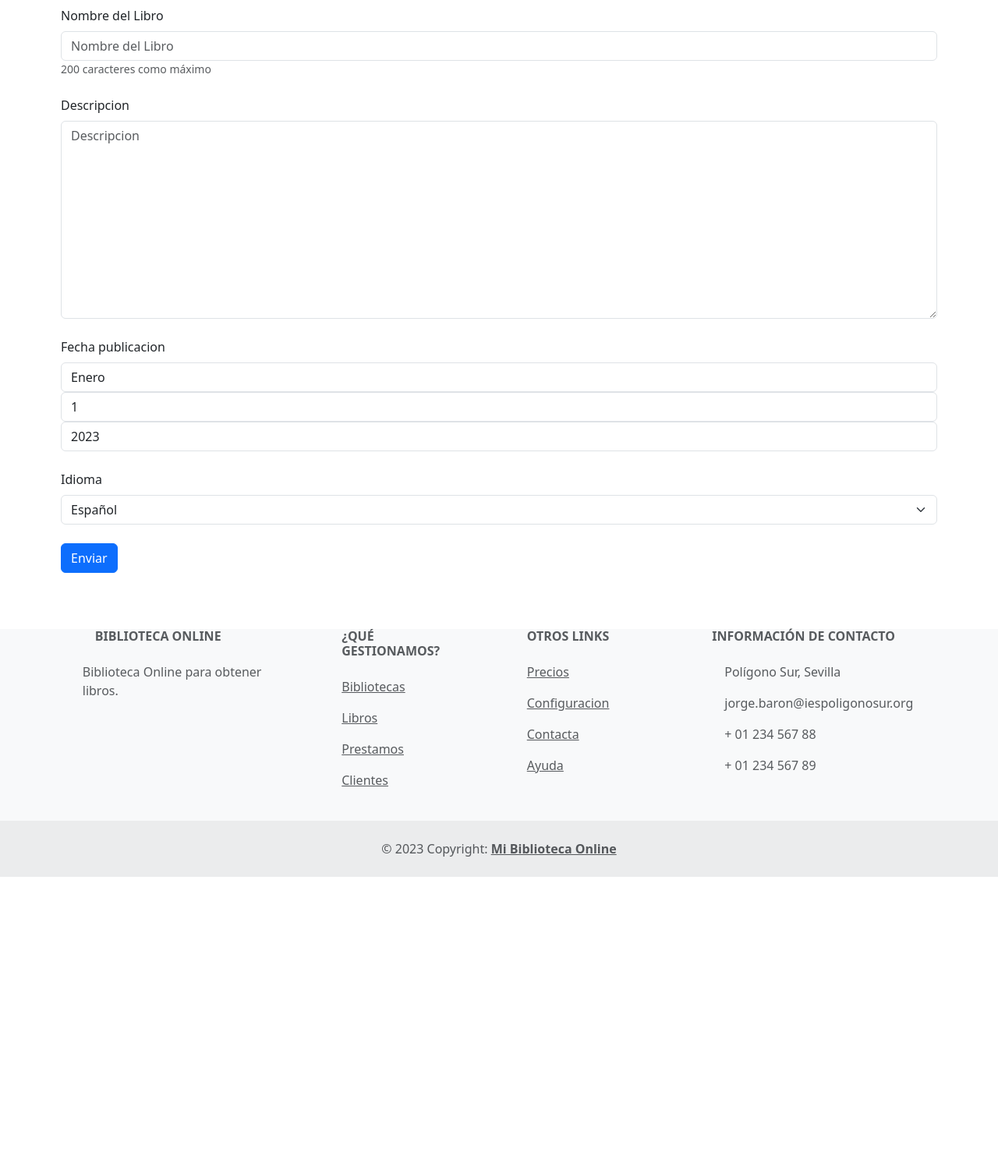
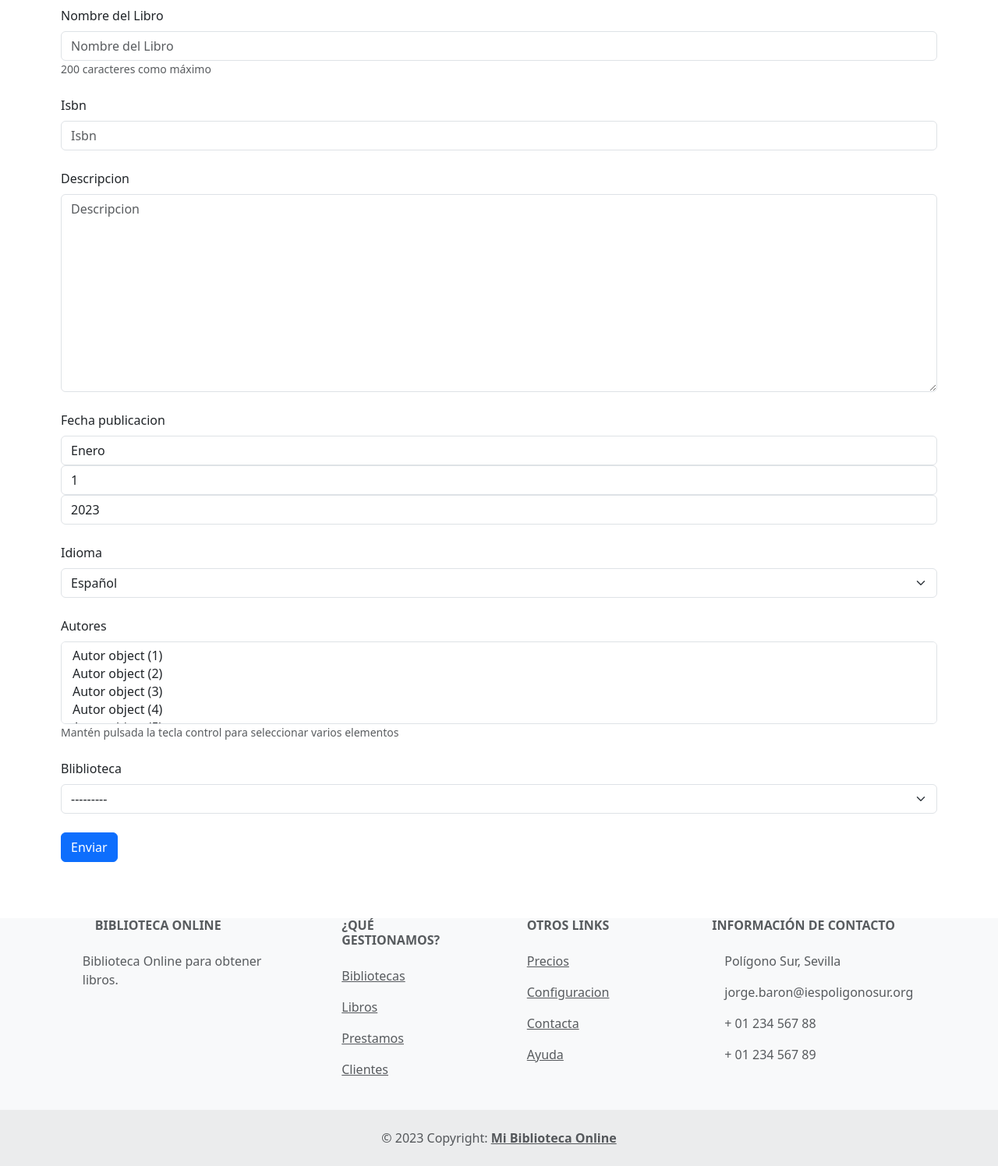
Before and after one commit to AlvaroRG70/EjemplosClase, a Django app: page /libro/formulario in a window 1280 px wide. Shown: the part 86-1582 px from the top of the page at 78% size. Before the commit the page ends 1211 px from the top, so only its background shows below. Run offline with Django 3.2, Linux system fonts and the light colour scheme; data comes from the database, SQL or seed files in the repository; both versions use the stored data as it was after the commit; some libraries are stand-ins or nearby versions.

Commit message:
añadidos formularios con erroresç

```diff
--- a/biblioteca/biblioteca/forms.py
+++ b/biblioteca/biblioteca/forms.py
@@ -46,7 +46,7 @@ class LibroForms(forms.Form):
 class LibroModelForm(ModelForm):
     class Meta:
         model = Libro
-        fields = ['nombre','descripcion','fecha_publicacion','idioma','bliblioteca','autores']
+        fields = ['nombre','isbn','descripcion','fecha_publicacion','idioma','bliblioteca','autores']
         labels = {
             "nombre": ("Nombre del Libro"),
         }
--- a/biblioteca/biblioteca/templates/libro/create2.html
+++ b/biblioteca/biblioteca/templates/libro/create2.html
@@ -2,12 +2,16 @@
 
 {% block contenido %}
 
-<form action = "" method = "post">
+<form action = "" method = "POST">
     {% load bootstrap5 %}
 
     {% csrf_token %}
     <div class="mb-4">
         {% bootstrap_field formulario.nombre %}
+    </div>
+
+    <div class="mb-4">
+        {% bootstrap_field formulario.isbn %}
     </div>
 
     <div class="mb-4">
@@ -20,6 +24,16 @@
     <div class="mb-4">
         {% bootstrap_field formulario.idioma %}
     </div>
+
+    <div class="mb-4">
+        {% bootstrap_field formulario.autores %}
+    </div>
+
+    <div class="mb-4">
+        {% bootstrap_field formulario.bliblioteca %}
+    </div>
+
+
     {% buttons %}
         <button type="submit" class="btn btn-primary">Enviar</button>
     {%endbuttons%}
--- a/biblioteca/biblioteca/views.py
+++ b/biblioteca/biblioteca/views.py
@@ -1,4 +1,4 @@
-from django.shortcuts import render
+from django.shortcuts import render, redirect
 from biblioteca.models import Libro, Cliente, Biblioteca
 from django.db.models import Q
 from django.views.defaults import page_not_found
@@ -57,6 +57,29 @@ def mi_error_404(request, exception = None):
 
 
 
+
 def libro_create(request):
-    formulario = LibroModelForm()
+    datosFormulario = None
+    if request.method == "POST":
+        datosFormulario = request.POST
+    formulario = LibroModelForm(datosFormulario)
+
+    if (request.method == "POST"):
+        libro_creado = crear_libro_modelo(formulario)
+        if (libro_creado):
+            return redirect("lista_libros")
     return render(request, "libro/create2.html",{"formulario":formulario})
+
+
+
+def crear_libro_modelo(formulario):
+    libro_creado = False
+
+    if formulario.is_valid():
+        try:
+            formulario.save()
+            libro_creado = True
+
+        except Exception as error:
+            print(error)
+    return libro_creado
```
Also changed, not shown: biblioteca/db.sqlite3.
